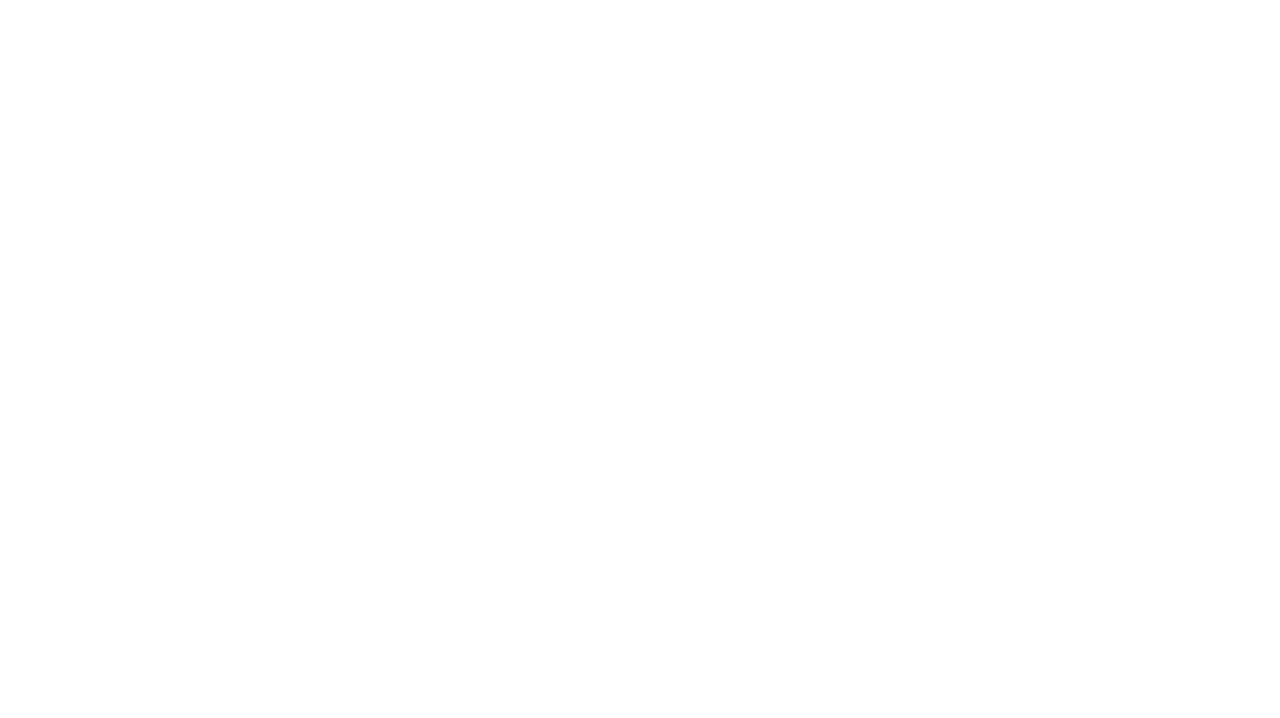
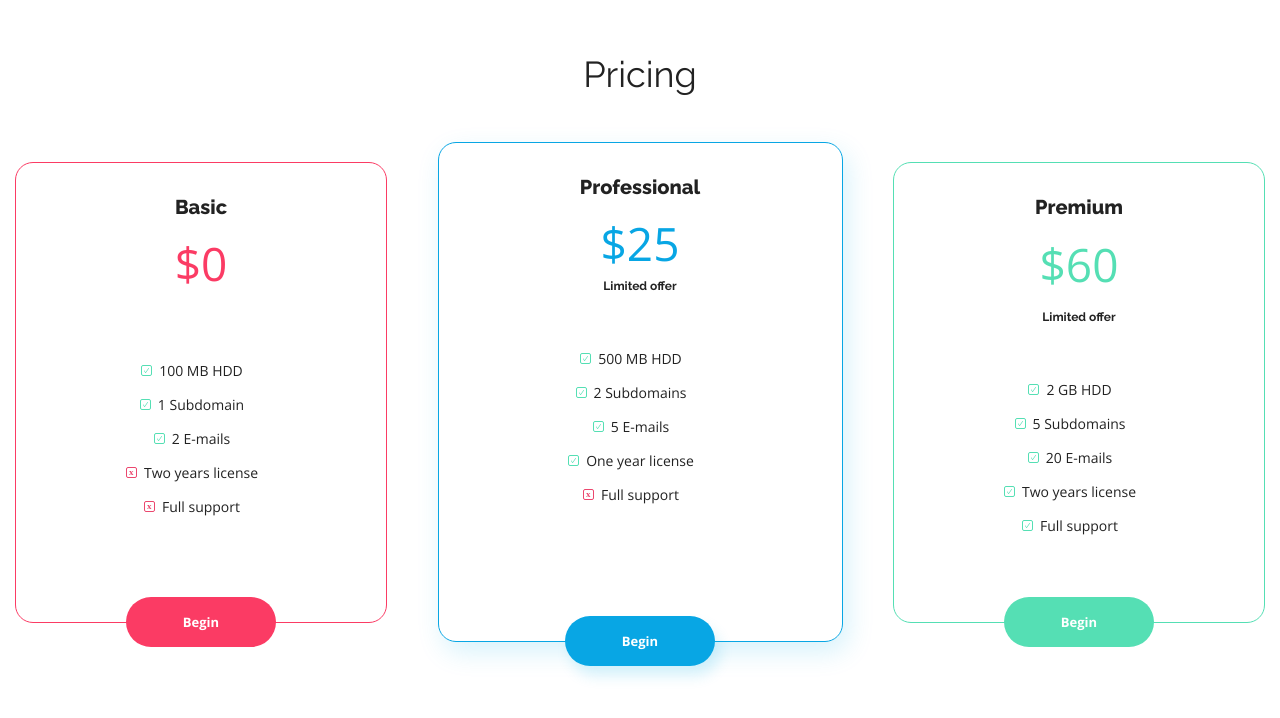
Before and after one commit to ewalezny/BestShopReact, a React (Create React App) app: page / in a window 1280 px wide. Shown: the part 3199-3917 px from the top of the page. Before the commit the page ends 3155 px from the top, so only its background shows below. Built offline with nearby package versions, Linux system fonts and the light colour scheme.

Commit message:
pricing section done

```diff
--- a/src/App.js
+++ b/src/App.js
@@ -4,6 +4,7 @@ import Header from "./components/Header";
 import Opening from "./components/Opening";
 import Statistics from "./components/Statistics";
 import Benefits from "./components/Benefits";
+import Pricing from "./components/Pricing";
 
 const App = () => {
     return (
@@ -12,6 +13,7 @@ const App = () => {
             <Opening/>
             <Statistics/>
             <Benefits/>
+            <Pricing/>
         </>
     )
 }
--- a/src/components/Benefits/benefits.module.scss
+++ b/src/components/Benefits/benefits.module.scss
@@ -1,6 +1,16 @@
 @import "src/scss/settings/mixins";
 @import "src/scss/settings/colors";
 @import "src/scss/settings/fonts";
+
+.container {
+  max-width: 1352px;
+  margin: 0 auto;
+
+  @media (max-width: 1352px) {
+    width: 100%;
+    padding: 0 15px;
+  }
+}
 
 .benefits {
   background: $color-light-gray;
--- /dev/null
+++ b/src/components/Pricing/PackageStyled.js
@@ -0,0 +1,142 @@
+import styled, {css} from "styled-components";
+import React from "react";
+import styles from "./package.module.scss";
+import Button from "../Button";
+
+const PackageStyled = styled.div`
+  width: 372px;
+  height: 461px;
+  border-radius: 18px;
+  text-align: center;
+  position: relative;
+  display: flex;
+  flex-direction: column;
+  align-items: center;
+
+  @media (max-width: 1023px) {
+    flex-direction: row;
+    justify-content: center;
+    height: 250px;
+    width: auto;
+  }
+
+  h3 {
+    font-family: 'Raleway', sans-serif;
+    font-size: 1.25rem;
+    font-weight: 800;
+    padding-top: 34px;
+  }
+
+  h4 {
+    font-family: 'Open Sans', sans-serif;
+    font-size: 2.875rem;
+    font-weight: 300;
+    color: #FB3B64;
+    line-height: 4rem;
+    padding: 14px 0 69px 0;
+  }
+
+  h5 {
+    font-family: 'Raleway', sans-serif;
+    font-size: 0.75rem;
+    font-weight: 700;
+    padding-bottom: 60px;
+  }
+
+  ${props => props.redish && css`
+    border: 1px solid #FB3B64;
+  `}
+
+  ${props => props.primary && css`
+    border: 1px solid #08A6E4;
+    box-shadow: 5px 10px 27px rgba(7, 172, 230, .16);
+    width: 405px;
+    height: 500px;
+    margin-left: 0;
+
+    @media (max-width: 1023px) {
+      width: auto;
+      height: 280px;
+      margin: 55px 0;
+    }
+
+    h4 {
+      color: #08A6E4;
+      padding-bottom: 5px;
+    }
+  `}
+
+  ${props => props.green && css`
+    border: 1px solid #55DFB4;
+
+    h4 {
+      color: #55DFB4;
+      padding: 15px 0;
+    }
+  `}
+`
+
+const Packages = () => {
+    const { pricing__name, pricing__ul, ul__green, ul__red } = styles;
+
+    return (
+        <>
+            <PackageStyled redish>
+                <div className={pricing__name}>
+                    <h3>Basic</h3>
+                    <h4>$0</h4>
+                </div>
+                <div className={pricing__ul}>
+                    <ul className={ul__green}>
+                        <li>100 MB HDD</li>
+                        <li>1 Subdomain</li>
+                        <li>2 E-mails</li>
+                    </ul>
+                    <ul className={ul__red}>
+                        <li>Two years license</li>
+                        <li>Full support</li>
+                    </ul>
+                </div>
+                <Button small redish>Begin</Button>
+            </PackageStyled>
+            <PackageStyled primary>
+                <div className={pricing__name}>
+                    <h3>Professional</h3>
+                    <h4>$25</h4>
+                    <h5>Limited offer</h5>
+                </div>
+                <div className={pricing__ul}>
+                    <ul className={ul__green}>
+                        <li>500 MB HDD</li>
+                        <li>2 Subdomains</li>
+                        <li>5 E-mails</li>
+                        <li>One year license</li>
+                    </ul>
+                    <ul className={ul__red}>
+                        <li>Full support</li>
+                    </ul>
+                </div>
+                <Button small primary>Begin</Button>
+            </PackageStyled>
+            <PackageStyled green>
+                <div className={pricing__name}>
+                    <h3>Premium</h3>
+                    <h4>$60</h4>
+                    <h5>Limited offer</h5>
+                </div>
+                <div className={pricing__ul}>
+                    <ul className={ul__green}>
+                        <li>2 GB HDD</li>
+                        <li>5 Subdomains</li>
+                        <li>20 E-mails</li>
+                        <li>Two years license</li>
+                        <li>Full support</li>
+                    </ul>
+                </div>
+                <Button small green>Begin</Button>
+            </PackageStyled>
+        </>
+    )
+}
+
+export default Packages;
--- /dev/null
+++ b/src/components/Pricing/Pricing.js
@@ -0,0 +1,24 @@
+import React from "react";
+import styles from "./pricing.module.scss";
+import Packages from "./PackageStyled";
+
+const Pricing = () => {
+    const {
+        pricing,
+        container,
+        pricing__boxes
+    } = styles;
+
+    return (
+        <section className={pricing} id="pricing">
+            <div className={container}>
+                <h2>Pricing</h2>
+                <div className={pricing__boxes}>
+                    <Packages />
+                </div>
+            </div>
+        </section>
+    )
+}
+
+export default Pricing;
--- /dev/null
+++ b/src/components/Pricing/index.js
@@ -0,0 +1 @@
+export { default } from './Pricing';
--- /dev/null
+++ b/src/components/Pricing/package.module.scss
@@ -0,0 +1,40 @@
+@import "src/scss/settings/mixins";
+@import "src/scss/settings/colors";
+@import "src/scss/settings/fonts";
+
+.pricing__name {
+
+  @include sm {
+    padding-left: 45px;
+  }
+}
+
+.pricing__ul {
+  @include sm {
+    margin: 25px 15px 25px 45px;
+  }
+}
+
+ul {
+  display: flex;
+  flex-direction: column;
+  align-items: center;
+
+  @include sm {
+    align-items: flex-start;
+  }
+
+  li {
+    font-family: $font-open-sans;
+    font-size: 0.875rem;
+    padding-bottom: 20px;
+  }
+}
+
+.ul__green {
+  list-style-image: url("../../../public/assets/Ckechmark-1.svg");
+}
+
+.ul__red {
+  list-style-image: url("../../../public/assets/Close.svg");
+}
--- /dev/null
+++ b/src/components/Pricing/pricing.module.scss
@@ -0,0 +1,39 @@
+@import "src/scss/settings/mixins";
+@import "src/scss/settings/colors";
+@import "src/scss/settings/fonts";
+
+.pricing {
+  h2 {
+    font-family: $font-raleway;
+    font-size: 2.25rem;
+    text-align: center;
+    padding: 100px 0 50px;
+
+    @include sm {
+      padding: 55px 0 15px;
+    }
+  }
+
+  &__boxes {
+    display: flex;
+    justify-content: space-between;
+    align-items: center;
+    margin-bottom: 180px;
+
+    @include sm {
+      flex-direction: column;
+      justify-content: center;
+      margin-bottom: 80px;
+    }
+  }
+}
+
+.container {
+  max-width: 1352px;
+  margin: 0 auto;
+
+  @media (max-width: 1352px) {
+    width: 100%;
+    padding: 0 15px;
+  }
+}
```
